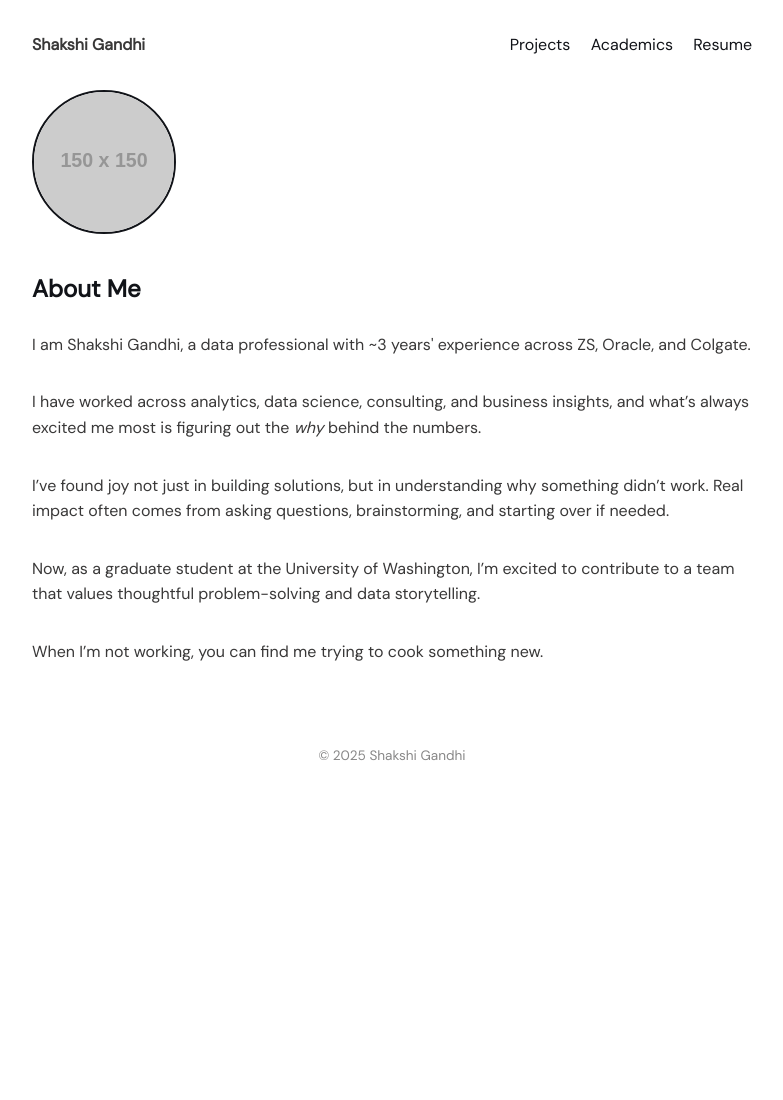
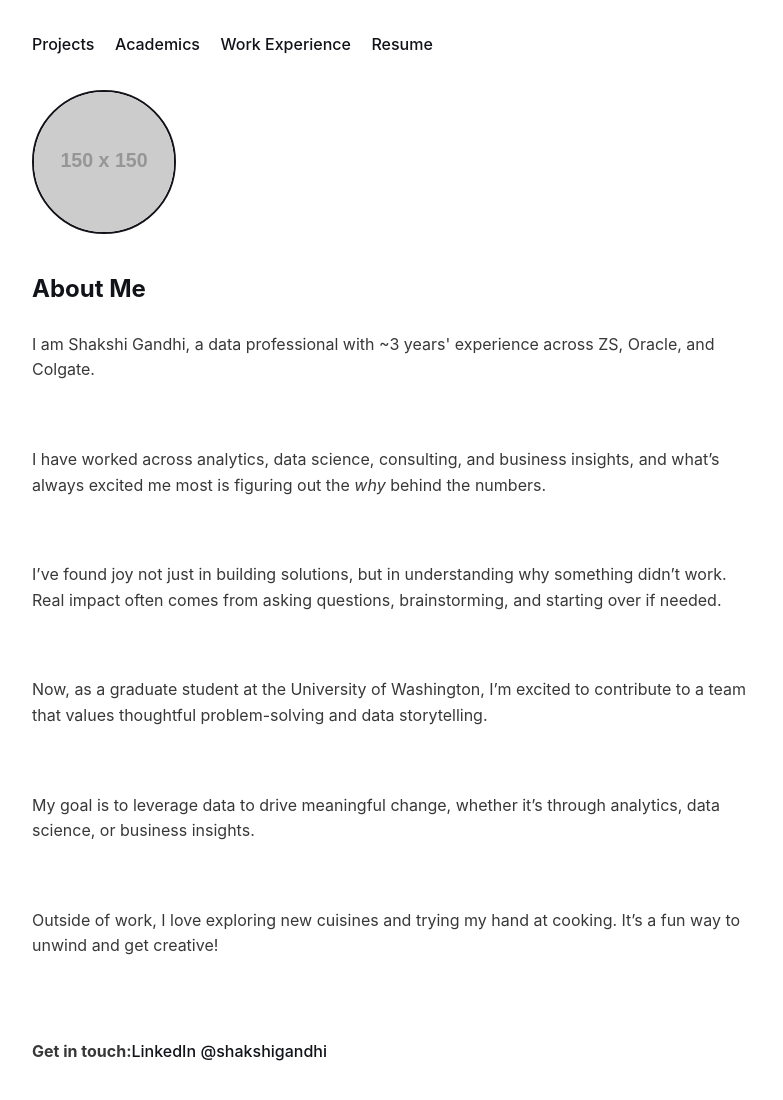
Before and after one commit to shakshi-gandhi/shakshi-gandhi.github.io, a plain HTML site: page index.html in a window 1280 px wide. Shown: the whole page, without its empty margins (248-1031 px from the left). Before the commit the page ends 800 px from the top, so only its background shows below. Drawn offline with Linux system fonts and the light colour scheme; placeholder pictures from the web are drawn by us; a web font is replaced by a local one.

Commit message:
Update index.html

```diff
--- a/index.html
+++ b/index.html
@@ -3,31 +3,27 @@
 <head>
   <meta charset="UTF-8" />
   <meta name="viewport" content="width=device-width, initial-scale=1.0"/>
-  <title>Shakshi Gandhi</title>
-  <link href="https://fonts.googleapis.com/css2?family=DM+Sans:wght@400&display=swap" rel="stylesheet" />
+  <title>About – Shakshi Gandhi</title>
+  <link rel="preconnect" href="https://rsms.me/">
+  <link rel="stylesheet" href="https://rsms.me/inter/inter.css">
   <style>
     body {
       background-color: #ffffff;
       color: #393838;
-      font-family: 'DM Sans', sans-serif;
+      font-family: 'Inter', sans-serif;
       line-height: 1.6;
       padding: 2rem;
       margin: 0;
-    }
-
-    .container {
       max-width: 720px;
       margin: auto;
     }
 
-    header {
-      display: flex;
-      justify-content: space-between;
+    nav {
       margin-bottom: 2rem;
     }
 
     nav a {
-      margin-left: 1rem;
+      margin-right: 1rem;
       text-decoration: none;
       color: #111318;
       font-weight: 500;
@@ -42,17 +38,10 @@
       border: 2px solid #111318;
     }
 
-    .center {
-      display: flex;
-      flex-direction: column;
-      align-items: center;
-      text-align: center;
-    }
-
     .left {
       display: flex;
       flex-direction: column;
-      align-items: left;
+      align-items: flex-start;
       text-align: left;
     }
 
@@ -67,33 +56,51 @@
       font-size: 0.85rem;
       opacity: 0.6;
     }
+    .contact {
+  margin-top: 3rem;
+  font-size: 1rem;
+}
+
+.contact a {
+  color: #111318;
+  text-decoration: none;
+  font-weight: 500;
+}
+
+.contact a:hover {
+  text-decoration: underline;
+}
+    p {
+      margin-bottom: 1rem;
+    }
   </style>
 </head>
 <body>
-  <div class="container">
-    <header>
-      <div><strong>Shakshi Gandhi</strong></div>
   <nav>
     <a href="projects.html">Projects</a>
     <a href="academics.html">Academics</a>
+    <a href="work-ex.html">Work Experience</a>
     <a href="resume.html">Resume</a>
   </nav>
-    </header>
-
 
   <section class="left">
     <img src="https://via.placeholder.com/150" alt="Shakshi Gandhi" class="profile-pic" />
     <h1>About Me</h1>
     <p>I am Shakshi Gandhi, a data professional with ~3 years' experience across ZS, Oracle, and Colgate.</p>
+    <p></p>
     <p>I have worked across analytics, data science, consulting, and business insights, and what’s always excited me most is figuring out the <i>why</i> behind the numbers.</p>
+    <p></p>
     <p>I’ve found joy not just in building solutions, but in understanding why something didn’t work. Real impact often comes from asking questions, brainstorming, and starting over if needed.</p>
+    <p></p>
     <p>Now, as a graduate student at the University of Washington, I’m excited to contribute to a team that values thoughtful problem-solving and data storytelling.</p>
-      <p>When I’m not working, you can find me trying to cook something new.</p>
+    <p></p>
+    <p>My goal is to leverage data to drive meaningful change, whether it’s through analytics, data science, or business insights.</p>
+    <p></p>
+    <p>Outside of work, I love exploring new cuisines and trying my hand at cooking. It’s a fun way to unwind and get creative!</p>
+    <section class="contact">
+  <p><strong>Get in touch:</strong><a href="https://www.linkedin.com/in/shakshigandhi" target="_blank">LinkedIn</a> <a href="mailto:shakshigandhi.a@gmail.com" target="_blank">@shakshigandhi</a></p>
 </section>
 
-    <footer>
-      &copy; 2025 Shakshi Gandhi
-    </footer>
-  </div>
+  </section>
 </body>
 </html>
```
Lines whose indentation alone changed are shown as unchanged.
